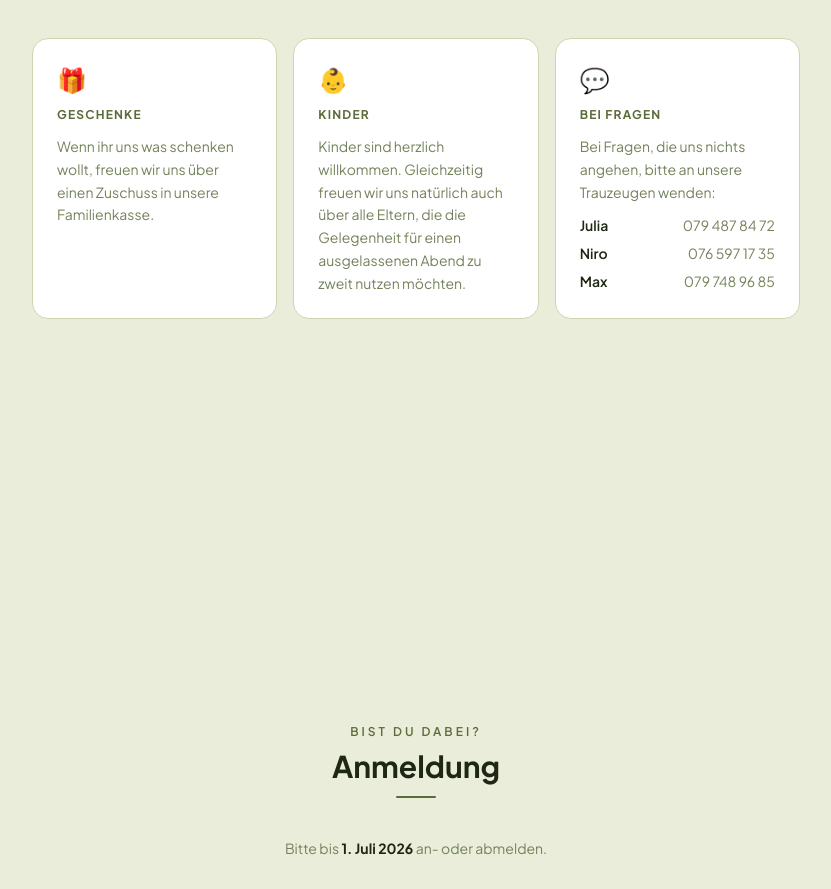
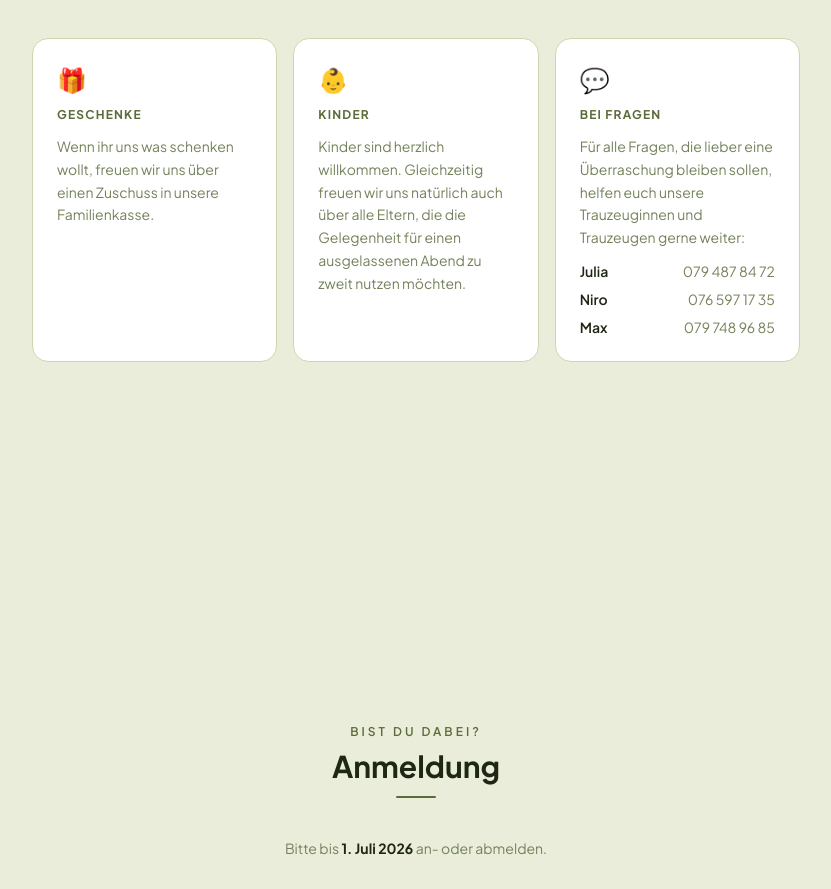
Before and after one commit to laurentb-wq/hochzeit-mila, a Next.js app: page / in a window 1280 px wide. Shown: the part 3380-4269 px from the top of the page, without its empty margins (224-1055 px from the left). Built offline with nearby package versions, Linux system fonts and the light colour scheme.

Commit message:
Update Bei Fragen text

```diff
--- a/app/components/FullPageLayout.tsx
+++ b/app/components/FullPageLayout.tsx
@@ -324,7 +324,7 @@ export default function FullPageLayout() {
                 <p className="text-2xl">💬</p>
                 <p className="text-xs font-bold uppercase tracking-widest" style={{ color: ACCENT }}>Bei Fragen</p>
                 <p className="text-sm leading-relaxed mb-3" style={{ color: MUTED }}>
-                  Bei Fragen, die uns nichts angehen, bitte an unsere Trauzeugen wenden:
+                  Für alle Fragen, die lieber eine Überraschung bleiben sollen, helfen euch unsere Trauzeuginnen und Trauzeugen gerne weiter:
                 </p>
                 <div className="space-y-2 text-sm" style={{ color: MUTED }}>
                   <div className="flex justify-between"><span className="font-semibold" style={{ color: "#1E2614" }}>Julia</span><span>079 487 84 72</span></div>
```
